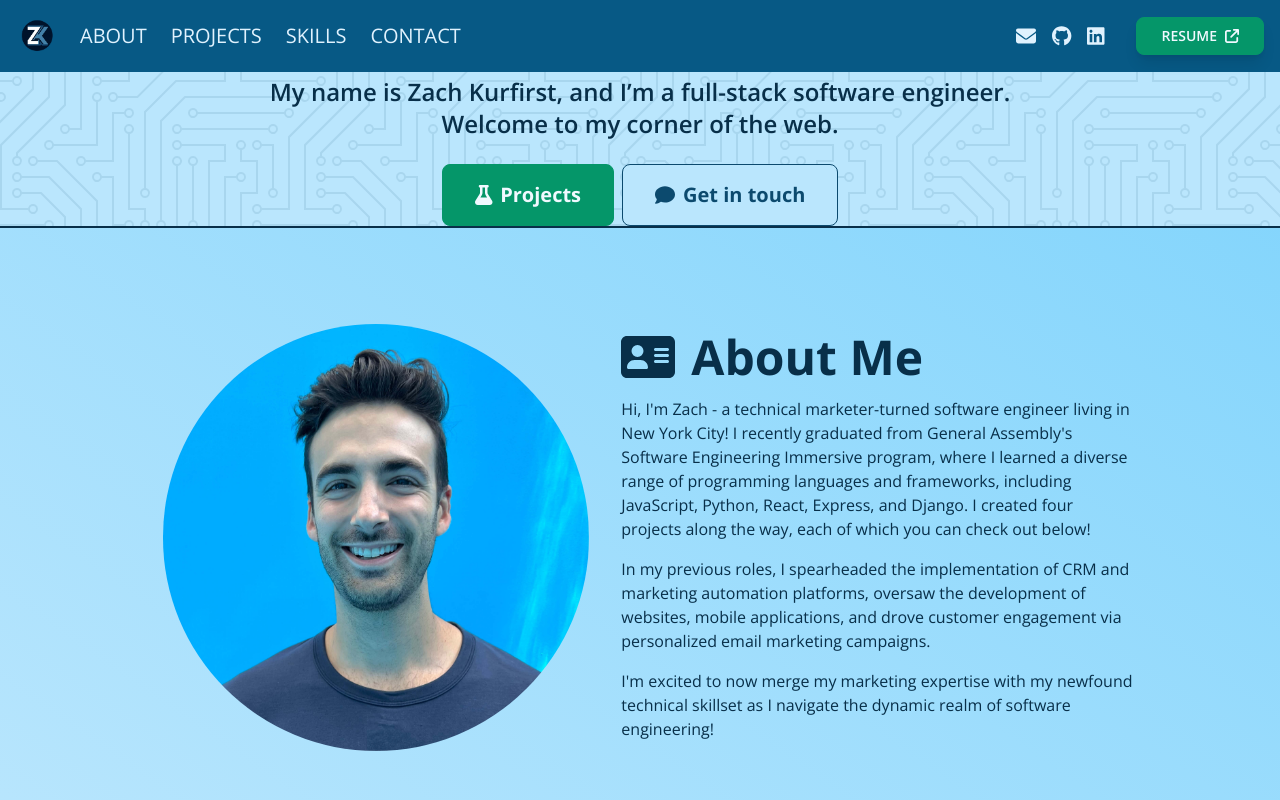
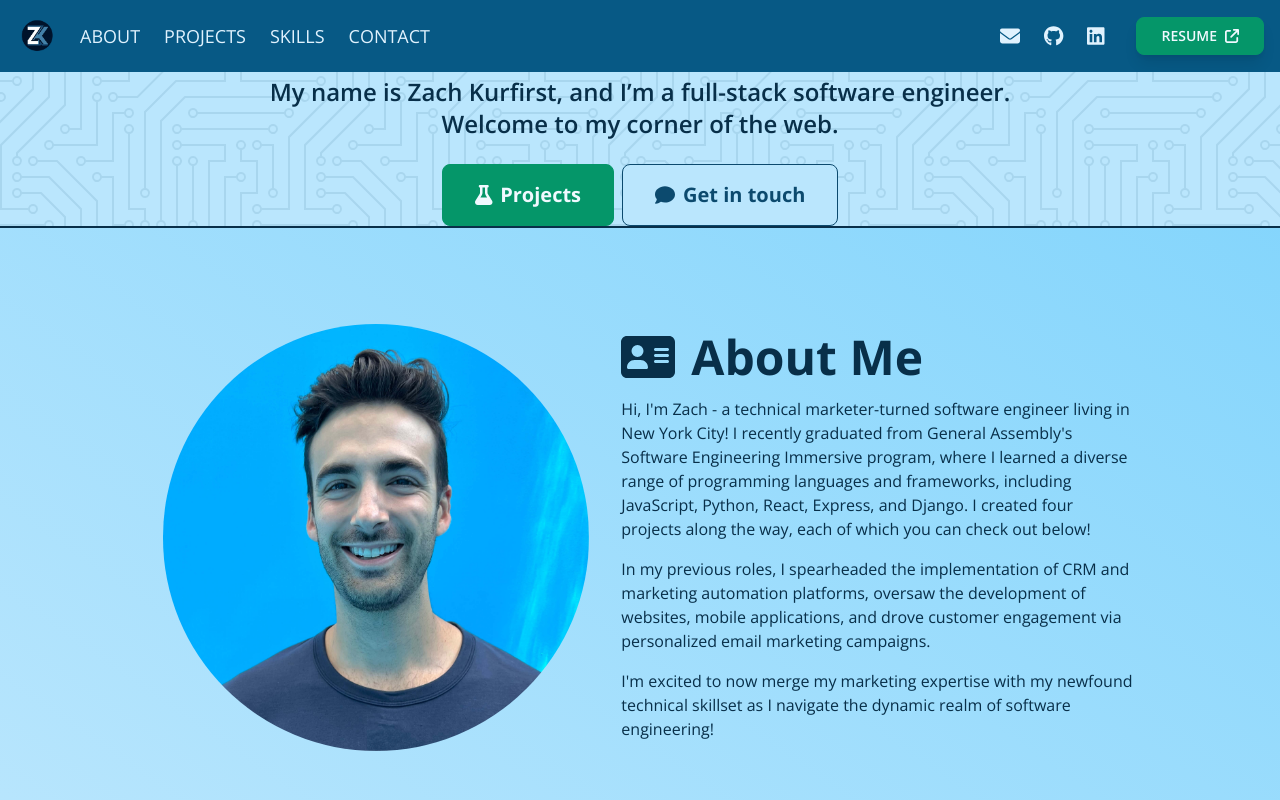
Before and after one commit to zachkurfirst/portfolio, a React (Vite) app: page / in a window 1280 px wide. Shown: the top 800 px of the page. Built offline with nearby package versions, Linux system fonts and the light colour scheme.

Commit message:
tweak text size and gap in header

```diff
--- a/src/components/HeaderDesktop.jsx
+++ b/src/components/HeaderDesktop.jsx
@@ -12,7 +12,7 @@ const HeaderDesktop = (props) => {
       id="header-desktop"
       className="hidden md:flex md:justify-between md:items-center p-4"
     >
-      <div id="left-nav" className="flex items-center gap-6 lg:text-xl">
+      <div id="left-nav" className="flex items-center gap-6 text-lg">
       <a href="#">
         <img src="assets/favicon-1.png" alt="icon" className="w-10" />
       </a>
@@ -33,7 +33,7 @@ const HeaderDesktop = (props) => {
         </a>
       </div>
       <div id="right-nav" className="flex items-center gap-8">
-        <div id="social-icons" className="flex items-center gap-4 text-xl">
+        <div id="social-icons" className="flex items-center gap-6 text-xl">
           <a
             href="mailto:zachmk11@gmail.com"
             target="_blank"
```
